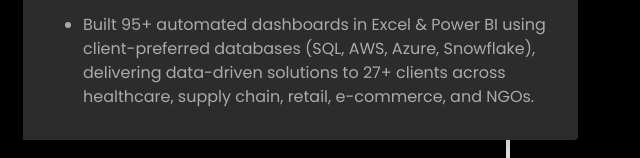
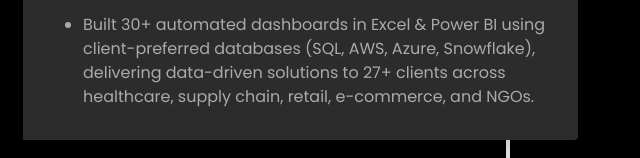
Before and after one commit to ShaguftaPathan/Portfolio_Website, a plain HTML site: page journey.html in a window 1280 px wide. Shown: the part 642-800 px from the top of the page, 132-772 px from the left. Drawn offline with Linux system fonts and the light colour scheme.

Commit message:
Last Commit

```diff
--- a/journey.html
+++ b/journey.html
@@ -57,7 +57,7 @@
         <span class="location-box">Blackburn, UK</span>
         <p class="mt-2">Websitevala is a client-based company for IT Services and IT Consultation.</p>
         <ul>
-          <li>Built 95+ automated dashboards in Excel & Power BI using client-preferred databases (SQL, AWS, Azure, Snowflake), delivering data-driven solutions to 27+ clients across healthcare, supply chain, retail, e-commerce, and NGOs. </li>
+          <li>Built 30+ automated dashboards in Excel & Power BI using client-preferred databases (SQL, AWS, Azure, Snowflake), delivering data-driven solutions to 27+ clients across healthcare, supply chain, retail, e-commerce, and NGOs. </li>
         </ul>
       </div>
     </div>
```
